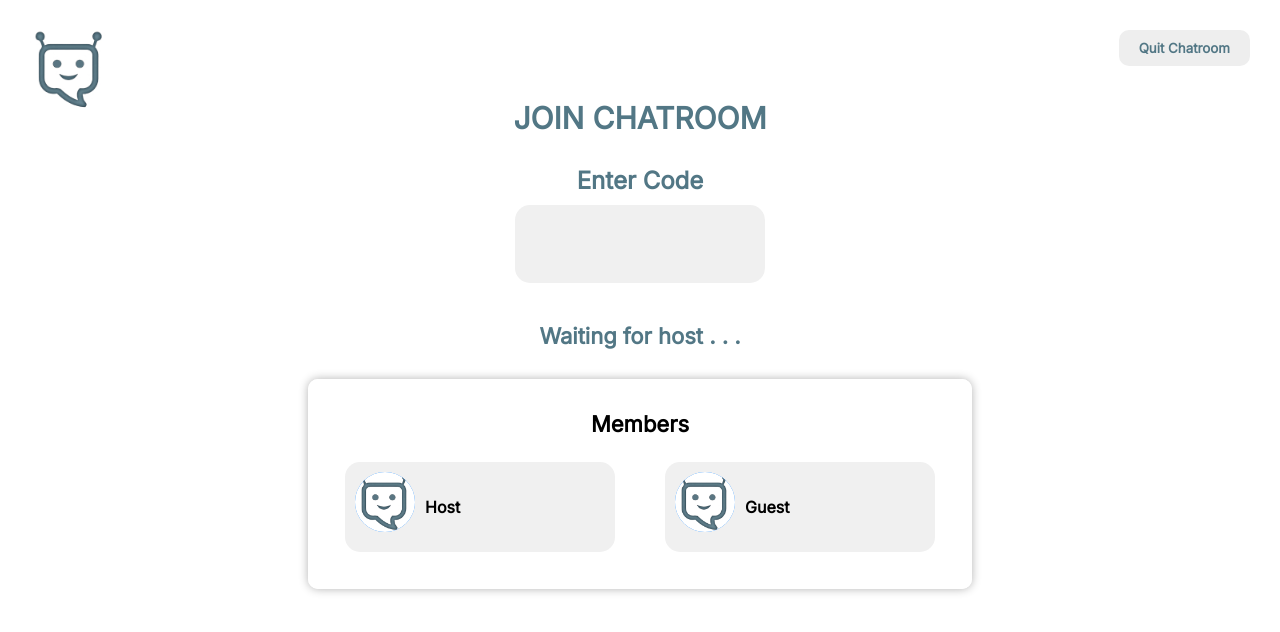
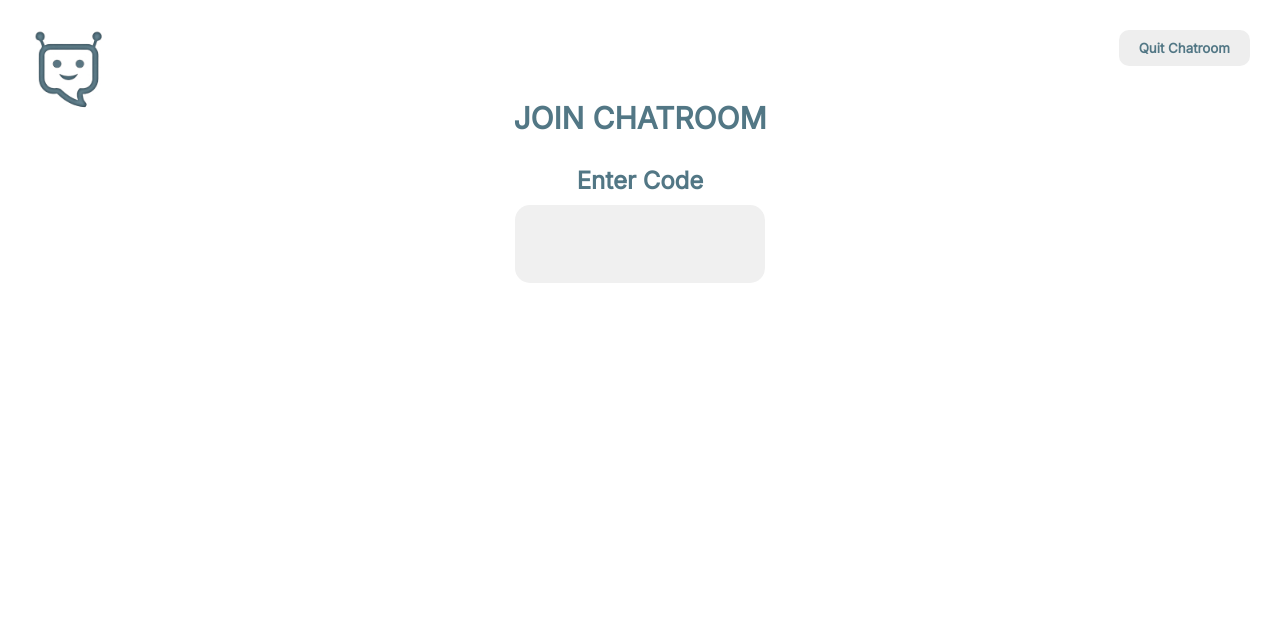
Before and after one commit to tayv9n/EduChatbot, a React (Create React App) app: page /joinlobby in a window 1280 px wide. Shown: the top 632 px of the page. Built offline with nearby package versions, Linux system fonts and the light colour scheme.

Commit message:
added different states to Join Lobby Page

```diff
--- a/src/pages/JoinLobby/JoinLobby.css
+++ b/src/pages/JoinLobby/JoinLobby.css
@@ -92,6 +92,7 @@
     font-weight: bold;
     font-size: 22px;
     margin-top: 30px;
+    justify-self: center;
   }
 
   .members-paragraph {
@@ -139,3 +140,7 @@
     flex-grow: 1; /* Allow the text to take up available space */
     margin: 10px;
   }
+
+  .lobby-info {
+    display: grid;
+  }
--- a/src/pages/JoinLobby/JoinLobby.tsx
+++ b/src/pages/JoinLobby/JoinLobby.tsx
@@ -1,24 +1,15 @@
 import './JoinLobby.css';
 import React, { useState } from 'react';
 
+interface LobbbyInformationProps {
+  users : string[];
+}
+
 export function JoinLobby() {
-  const [boxes, setBoxes] : any[] = useState([]);
   const [name, setName] = useState('Guest');
-
-  const addBox = () => {
-    // Create a new box element (a div) with the desired content
-    const newBox = (
-      <div className="b" key={boxes.length}>
-        <div className="profile-icon">
-          <img src="logo.jpg" alt="Logo" className="logo-icon" />
-        </div>
-        <div className="box-content">New Box {boxes.length + 1}</div>
-      </div>
-    );
-
-    // Update the state to include the new box
-    setBoxes([...boxes, newBox]);
-  };
+  const [code, setCode] = useState('');
+  const [disabled, setDisabled] = useState(false);
+  const [lobbyState, setLobbyState] = useState('Not Joined');
 
   // Initialize the state with x boxes when the component is mounted
   React.useEffect(() => {
@@ -30,30 +21,26 @@ export function JoinLobby() {
 
     // Set the name synchronously before initializing the boxes
     setName(() => formattedName);
+  }, []);
 
-    const initialBoxes = [];
-    for (let i = 0; i < 2; i++) {
-      let boxContent;
-      if (i === 0) {
-        boxContent = 'Host';
-      } else if (i === 1) {
-        boxContent = `${formattedName}`;
-      } else {
-        boxContent = `New Box ${i + 1}`;
-      }
+  const handleSubmit = (e: React.FormEvent) => {
+    e.preventDefault();
 
-      const newBox = (
-        <div className="b" key={i}>
-          <div className="profile-icon">
-            <img src="logo.jpg" alt="Logo" className="logo-icon" />{' '}
-          </div>
-          <div className="box-content">{boxContent}</div>
-        </div>
-      );
-      initialBoxes.push(newBox);
+    setLobbyState('Waiting');
+
+    // call api to JOIN LOBBY, RETURN CALL WILL INCLUDE LOBBY INFO AND LIST OF USERS INCLUDING THIS ONE
+
+    // CHECK IF LOBBY EXISTS
+    if (code === 'asdf') {
+      setLobbyState('Joined');
+      setDisabled(true);
+      // SET LOBBY INFORMATION
+    } else {
+      setLobbyState('Error');
     }
-    setBoxes(initialBoxes);
-  }, []);
+
+    //TODO: ADD STATEMENT IF LOBBY CODE DOESNT EXIST AND IF API CALL RETURNS AN ERROR
+  };
 
   return (
     //three main sections: screen, content box, members box
@@ -72,11 +59,66 @@ export function JoinLobby() {
       <div className="content-box">
         <h2>Enter Code</h2>
         <div className="joinbox">
-          <input className="joininput" type="text" placeholder="" />
+          <form onSubmit={handleSubmit}>
+            <input
+              className="joininput"
+              type="text" placeholder=""
+              value={code}
+              onSubmit={handleSubmit}
+              disabled={disabled}
+              onChange={(e) => {
+                if (e.target.value.length <= 4) {
+                  setCode(e.target.value);
+                }}} />
+          </form>
         </div>
+      </div>
 
-        <p className="waiting-paragraph">Waiting for host . . .</p>
+      {(lobbyState === 'Waiting') && <p className="waiting-paragraph">Attempting to join lobby...</p>}
+      {(lobbyState === 'Joined') && <LobbyInformation users={['Tariq', 'Kai', name]}/>}
+      {(lobbyState === 'Error') && <p className="waiting-paragraph">Error joining room. Please try again.</p>}
+
+    </div>
+  );
+}
+
+interface UserBoxProps {
+  content: string;
+  index : number;
+}
+
+function LobbyInformation(props : LobbbyInformationProps) {
+  const [boxes, setBoxes] : any[] = useState([]);
+  const [index, setIndex] = useState(0);
+
+  React.useEffect(() => {
+    let initialBoxes = [];
+    for (let i = 0; i < props.users.length; i++) {
+      initialBoxes.push(<UserBox content={props.users[i]} index={i}/>);
+    }
+
+    setBoxes(initialBoxes);
+    setIndex(props.users.length-1);
+  }, [props.users]);
+
+  // NEED TO MAKE UPDATE WHEN NEW USERS JOIN
+
+
+  const UserBox = (props : UserBoxProps) => {
+    return (
+      <div className="b" key={props.index}>
+        <div className="profile-icon">
+          <img src="logo.jpg" alt="Logo" className="logo-icon" />{' '}
+        </div>
+        <div className="box-content">{props.content}</div>
       </div>
+    )
+  }
+
+  return (
+    <div className='lobby-info'>
+
+      <p className="waiting-paragraph">Waiting for host . . .</p>
 
       <div className="border-container">
         <p className="members-paragraph">Members</p>
```
